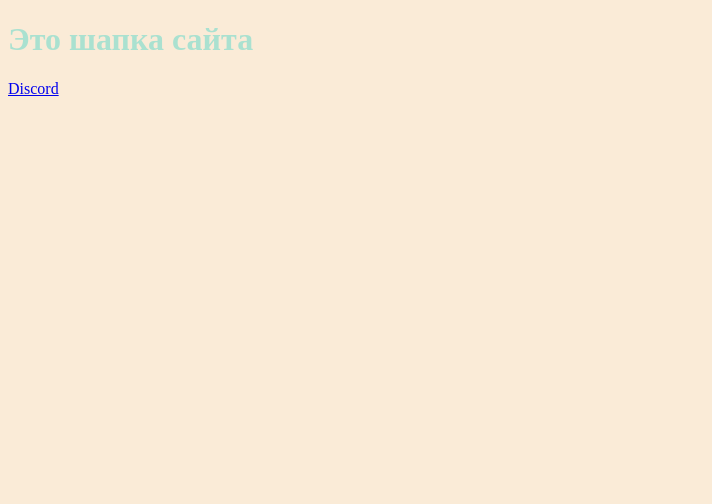
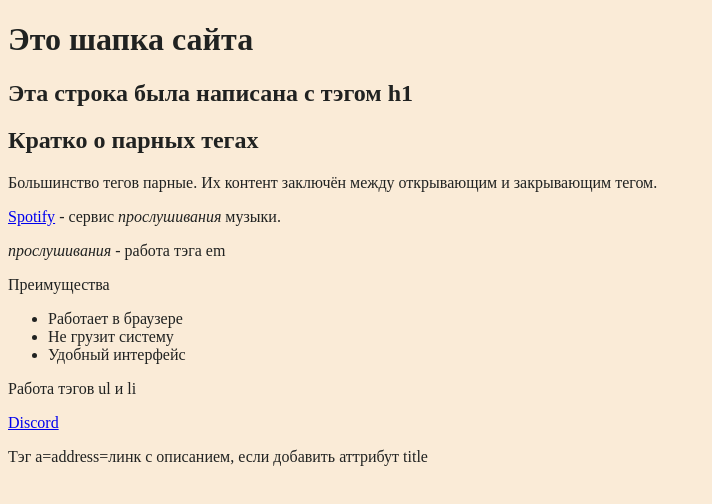
Before and after one commit to sakuradanton/github-tutorial, a plain HTML site: page index.html in a window 1280 px wide. Shown: the whole page, without its empty margins (0-712 px from the left). Drawn offline with Linux system fonts and the light colour scheme.

Commit message:
Разбираюсь с тэгами и тд

```diff
--- a/css/styles.css
+++ b/css/styles.css
@@ -1,4 +1,4 @@
 body {
     background-color: antiquewhite;
-    color: #AAE1D0;
+    color: #202221;
 }
--- a/index.html
+++ b/index.html
@@ -4,14 +4,34 @@
         <meta charset="UTF-8">
         <meta name="viewport"   content="width=device-widht,
         initial-scale=1.0">
-        <title>Git Rules!</title>
+        <title>My Github tutorial</title>
         <link rel="stylesheet" href="./css/styles.css" />
 </head>
 <body>
     <h1>Это шапка сайта</h1>
+    <article>
+        <p><h1>Эта строка была написана с тэгом h1</h1></p>
+        <h1>Кратко о парных тегах</h1>
+        <p>
+          Большинство тегов парные. Их контент заключён между открывающим и
+          закрывающим тегом.
+        </p>
+        <p>
+            <a href="https://open.spotify.com/">Spotify</a> - сервис <em>прослушивания</em> музыки.
+          </p>
+          <p><em>прослушивания</em> - работа тэга em</p>
 
-    <a href="https://discord.gg/K8By3JfM" target="_blank" title="Приветствую в дискорде">
+          <p>Преимущества</p>
+          <ul>
+            <li>Работает в браузере</li>
+            <li>Не грузит систему</li>
+            <li>Удобный интерфейс</li>
+          </ul>
+          <p>Работа тэгов ul и li</p>
+      </article>
+    <a href="https://discord.gg/K8By3JfM" target="_blank" title="Тест ссылки">
         Discord
     </a>
+    <p>Тэг a=address=линк с описанием, если добавить аттрибут title</p>
 </body>
 </html>
```
